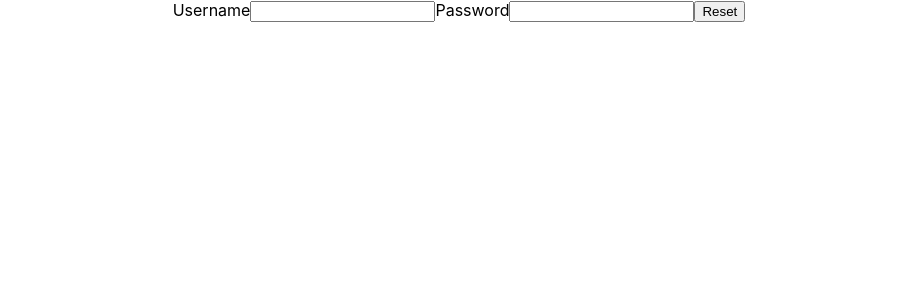
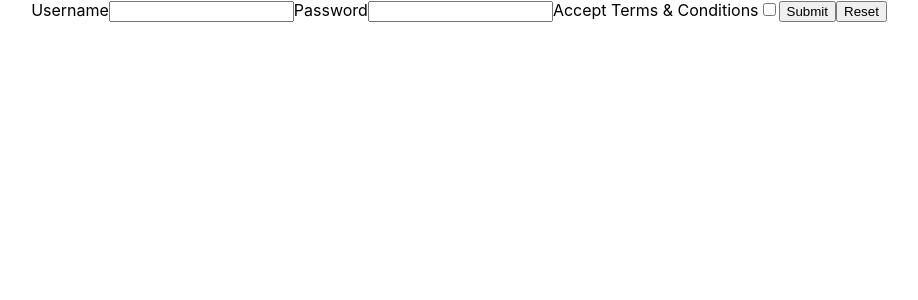
Before and after one commit to thaliagit/my-app, a React (Create React App) app: page / in a window 1280 px wide. Shown: the top 300 px of the page, without its empty margins (181-1099 px from the left). Built offline with nearby package versions, Linux system fonts and the light colour scheme.

Commit message:
exercise 21 completed

```diff
--- a/src/App.js
+++ b/src/App.js
@@ -1,14 +1,14 @@
 import logo from "./logo.svg";
 import "./App.css";
 import React from "react";
-import Login from "./components/Login";
+import UncontrolledLogin from "./components/UncontrolledLogin";
 
 class App extends React.Component {
 
   render() {
     return (
       <div className="App">
-        <Login />
+        <UncontrolledLogin />
       </div>
     );
   }
--- a/src/components/Login.jsx
+++ /dev/null
@@ -1,48 +0,0 @@
-import React from "react";
-
-class Login extends React.Component {
-
-    constructor(props) {
-      super(props)
-
-      this.state = {
-         username : '',
-         password: ''
-      }
-    }
-
-
-
-    handleInput = (event) => {
-      const name = event.target.name;
-      const value = event.target.value;
-
-      this.setState({
-        [name] : value
-      })
-    }
-
-    btnHandler = () => {
-      this.setState({
-        username : "",
-        password : ""
-
-      })
-    }
-
-
-
-  render() {
-    return (
-      <>
-      <label htmlFor="username">Username</label>
-      <input type="text" name="username" value={this.state.username} onChange={this.handleInput}/>
-      <label htmlFor="password">Password</label>
-      <input type="password" name="password" value={this.state.password} onChange={this.handleInput}/>
-        <button onClick={this.btnHandler}>Reset</button>
-      </>
-    );
-  }
-}
-
-export default Login;
--- /dev/null
+++ b/src/components/UncontrolledLogin.jsx
@@ -0,0 +1,46 @@
+import React from "react";
+
+class UncontrolledLogin extends React.Component {
+
+
+
+
+  handleFormSubmit = (event) => {
+    event.preventDefault()
+
+    const username = event.target.elements.username.value
+    const password = event.target.elements.password.value
+    const checkbox = event.target.elements.checkbox.checked
+    console.log({
+      username,
+      password,
+      checkbox
+    })
+
+  }
+
+  render() {
+    return (
+      <>
+        <form action="" onSubmit={this.handleFormSubmit}>
+          <label htmlFor="username">Username</label>
+          <input
+            type="text"
+            name="username"
+          />
+          <label htmlFor="password">Password</label>
+          <input
+            type="password"
+            name="password"
+          />
+          <label htmlFor="checkbox">Accept Terms & Conditions</label>
+          <input type="checkbox" name="checkbox" />
+          <button type="submit">Submit</button>
+          <button type="reset">Reset</button>
+        </form>
+      </>
+    );
+  }
+}
+
+export default UncontrolledLogin;
```
